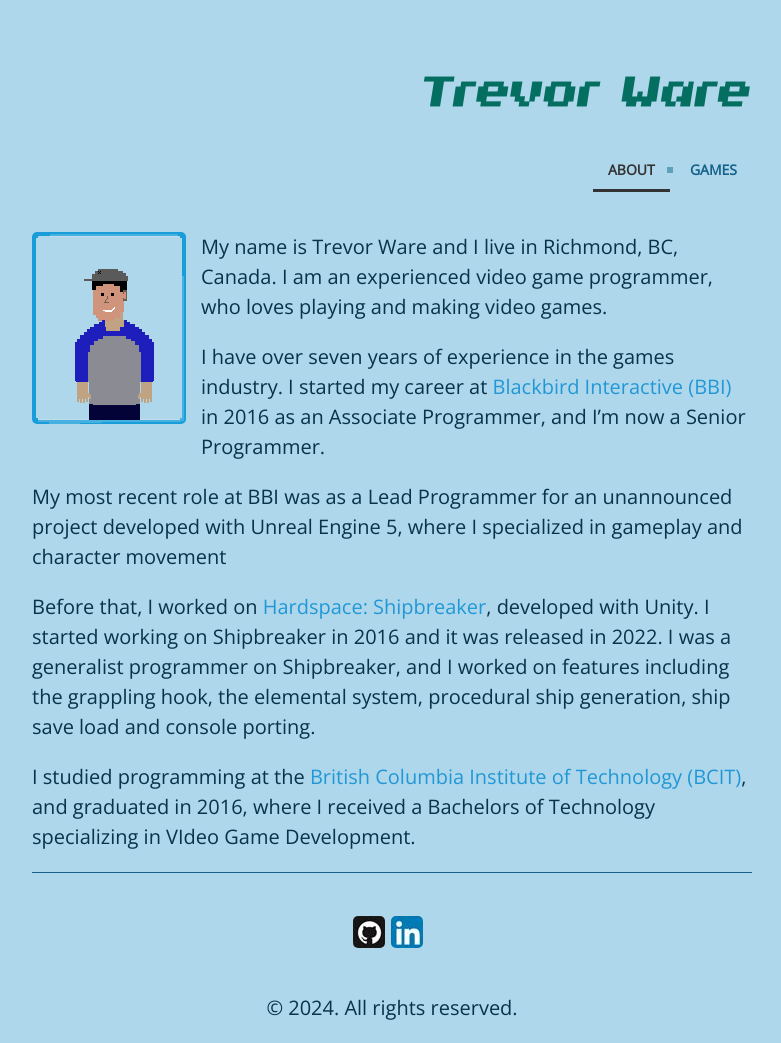
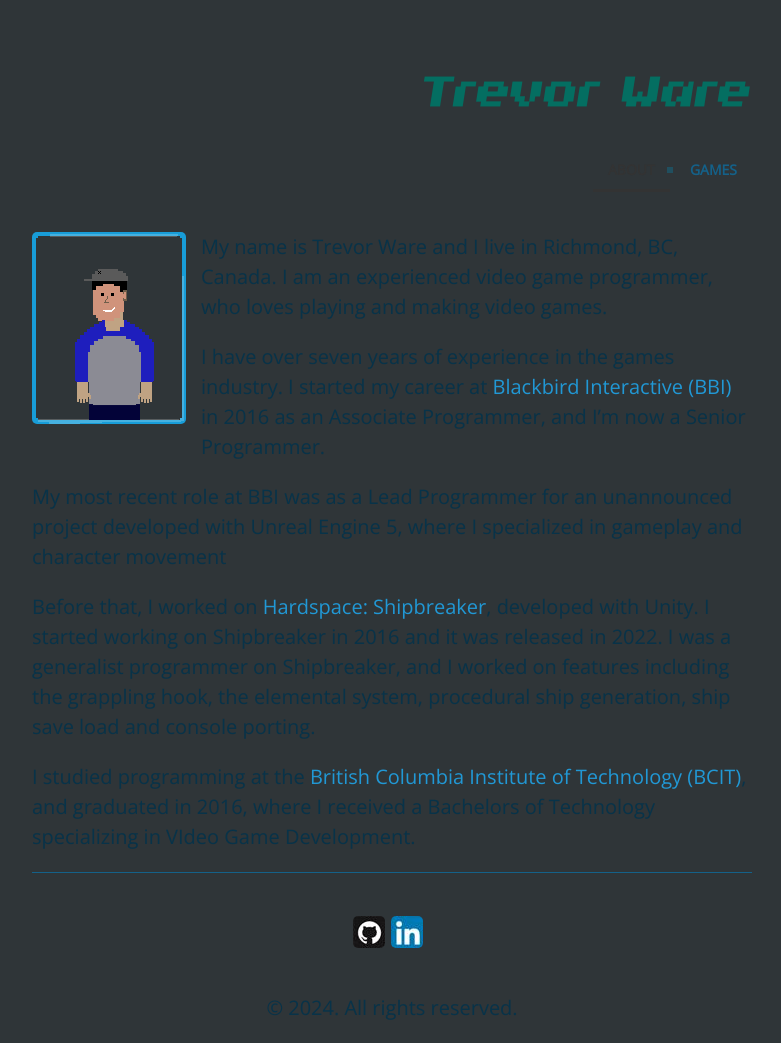
Before and after one commit to twarrre/twarrre.github.io, a Jekyll site: the page built from index.md, in a window 1280 px wide. Shown: the whole page, without its empty margins (248-1029 px from the left). Built offline with Jekyll 4.4.1, drawn with Linux system fonts in a browser that asks for light colours.

Commit message:
-Update background color

```diff
--- a/public/css/poole.css
+++ b/public/css/poole.css
@@ -73,7 +73,7 @@
   font-family: 'Open Sans', sans-serif;
   color: #083349;
   /*background-image: url("/assets/logo/splatter.png");*/
-  background-color: #afd7ec;
+  background-color: #2f3538;
   background-repeat: no-repeat;
   background-position: center bottom;
   background-size: cover;
```
